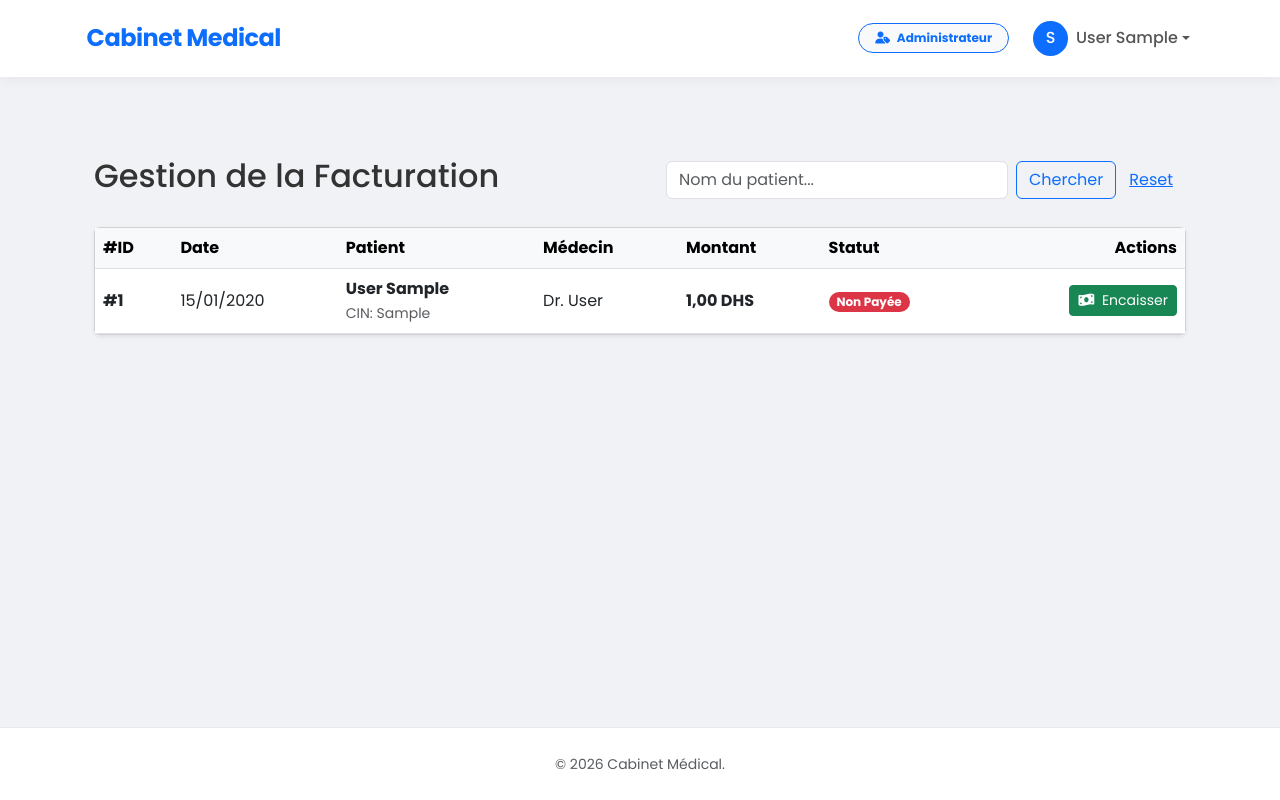
After one commit to elaoulamouhsine/clinic-management-system, a Django app: page /facturation/liste/ in a window 1280 px wide. The commit adds this page. Run offline with Django 5.2, Linux system fonts and the light colour scheme; a user stored in the database is signed in; tables that the repository leaves empty hold one stand-in row (values such as "Sample post").

Commit message:
implémentation de la liste des factures

```diff
--- a/django_project/urls.py
+++ b/django_project/urls.py
@@ -24,4 +24,5 @@ urlpatterns = [
     path('dossier/<int:pk>/', PatientDetailView.as_view(), name='patient_detail'),
     path('rdv/', include('planning.urls')),
     path('consultations/', include('consultations.urls')),
+    path('facturation/', include('facturation.urls')),
 ]
--- /dev/null
+++ b/facturation/urls.py
@@ -0,0 +1,7 @@
+from django.urls import path
+from . import views
+
+urlpatterns = [
+    path('liste/', views.FactureListView.as_view(), name='liste_factures'),
+    path('payer/<int:pk>/', views.PayerFactureView.as_view(), name='payer_facture'),
+]
--- a/facturation/views.py
+++ b/facturation/views.py
@@ -1,3 +1,39 @@
-from django.shortcuts import render
+from django.views.generic import ListView, View
+from django.contrib.auth.mixins import LoginRequiredMixin
+from django.shortcuts import get_object_or_404, redirect
+from django.contrib import messages
+from django.db.models import Q
+from .models import Facture
 
-# Create your views here.
+class FactureListView(LoginRequiredMixin, ListView):
+    model = Facture
+    template_name = 'facturation/liste_factures.html'
+    context_object_name = 'factures'
+
+    def get_queryset(self):
+        # On récupère les factures
+        queryset = Facture.objects.select_related(
+            'consultation__rdv__patient__user',
+            'consultation__rdv__docteur__user'
+        ).all()
+
+        # Filtre de recherche (optionnel, par nom de patient)
+        q = self.request.GET.get('q')
+        if q:
+            queryset = queryset.filter(
+                Q(consultation__rdv__patient__user__last_name__icontains=q) |
+                Q(consultation__rdv__patient__user__first_name__icontains=q)
+            )
+
+        # TRI : On met les "NON_PAYE" et "EN_ATTENTE" en premier, puis par date récente
+        return queryset.order_by('statut_paiement', '-date_facture')
+
+class PayerFactureView(LoginRequiredMixin, View):
+    """ Action rapide pour marquer une facture comme payée """
+    def post(self, request, pk):
+        facture = get_object_or_404(Facture, pk=pk)
+        if facture.statut_paiement != 'PAYE':
+            facture.statut_paiement = 'PAYE'
+            facture.save()
+            messages.success(request, f"La facture #{facture.id} a été marquée comme PAYÉE.")
+        return redirect('liste_factures')
--- a/templates/accounts/login.html
+++ b/templates/accounts/login.html
@@ -61,9 +61,6 @@
                     </div>
                 </form>
             </div>
-            <div class="card-footer bg-light text-center py-3">
-                <small class="text-muted">Problème d'accès ? Contactez l'administrateur.</small>
-            </div>
         </div>
     </div>
 </div>
--- a/templates/base.html
+++ b/templates/base.html
@@ -77,7 +77,7 @@
     <nav class="navbar navbar-expand-lg navbar-light bg-white sticky-top">
         <div class="container">
             <a class="navbar-brand" href="{% url 'dispatch_dashboard' %}">
-                <i class="fa-solid fa-staff-snake me-2"></i>MediCab
+                <i class="fa-solid"></i> Cabinet Medical
             </a>
             <button class="navbar-toggler" type="button" data-bs-toggle="collapse" data-bs-target="#navbarContent">
                 <span class="navbar-toggler-icon"></span>
--- /dev/null
+++ b/templates/facturation/liste_factures.html
@@ -0,0 +1,74 @@
+{% extends 'base.html' %}
+
+{% block content %}
+<div class="container mt-4">
+    <div class="d-flex justify-content-between align-items-center mb-4">
+        <h2>Gestion de la Facturation</h2>
+
+        <form class="d-flex" method="GET">
+            <input class="form-control me-2" type="search" name="q" placeholder="Nom du patient..." value="{{ request.GET.q }}">
+            <button class="btn btn-outline-primary" type="submit">Chercher</button>
+            <a href="{% url 'liste_factures' %}" class="btn btn-link">Reset</a>
+        </form>
+    </div>
+
+    <div class="card shadow-sm">
+        <div class="table-responsive">
+            <table class="table table-hover align-middle mb-0">
+                <thead class="table-light">
+                    <tr>
+                        <th>#ID</th>
+                        <th>Date</th>
+                        <th>Patient</th>
+                        <th>Médecin</th>
+                        <th>Montant</th>
+                        <th>Statut</th>
+                        <th class="text-end">Actions</th>
+                    </tr>
+                </thead>
+                <tbody>
+                    {% for fac in factures %}
+                    <tr>
+                        <td class="fw-bold">#{{ fac.id }}</td>
+                        <td>{{ fac.date_facture|date:"d/m/Y" }}</td>
+                        <td>
+                            <div class="fw-bold">{{ fac.consultation.rdv.patient.user.last_name }} {{ fac.consultation.rdv.patient.user.first_name }}</div>
+                            <small class="text-muted">CIN: {{ fac.consultation.rdv.patient.cin }}</small>
+                        </td>
+                        <td>Dr. {{ fac.consultation.rdv.docteur.user.last_name }}</td>
+                        <td class="fw-bold">{{ fac.montant }} DHS</td>
+                        <td>
+                            {% if fac.statut_paiement == 'PAYE' %}
+                                <span class="badge bg-success rounded-pill">Payée</span>
+                            {% elif fac.statut_paiement == 'NON_PAYE' %}
+                                <span class="badge bg-danger rounded-pill">Non Payée</span>
+                            {% else %}
+                                <span class="badge bg-warning text-dark rounded-pill">En attente</span>
+                            {% endif %}
+                        </td>
+                        <td class="text-end">
+                            {% if fac.statut_paiement != 'PAYE' %}
+                                <form action="{% url 'payer_facture' fac.id %}" method="post" class="d-inline" onsubmit="return confirm('Confirmer le paiement de {{ fac.montant }} DHS ?');">
+                                    {% csrf_token %}
+                                    <button type="submit" class="btn btn-success btn-sm" title="Encaisser">
+                                        <i class="fas fa-money-bill-wave me-1"></i> Encaisser
+                                    </button>
+                                </form>
+                            {% else %}
+                                <button class="btn btn-outline-secondary btn-sm" onclick="window.print()">
+                                    <i class="fas fa-print"></i> Reçu
+                                </button>
+                            {% endif %}
+                        </td>
+                    </tr>
+                    {% empty %}
+                    <tr>
+                        <td colspan="7" class="text-center py-5 text-muted">Aucune facture trouvée.</td>
+                    </tr>
+                    {% endfor %}
+                </tbody>
+            </table>
+        </div>
+    </div>
+</div>
+{% endblock %}
--- a/templates/home.html
+++ b/templates/home.html
@@ -63,7 +63,6 @@ Intelligente{% endblock %} {% block extra_css %}
         <span
           class="badge bg-primary bg-opacity-10 text-primary px-3 py-2 rounded-pill mb-3 fw-bold"
         >
-          <i class="fas fa-star me-2"></i>Cabinet Médical
         </span>
         <h1 class="display-4 fw-bold mb-4 lh-sm">
           Votre Santé, <br />
@@ -88,9 +87,6 @@ Intelligente{% endblock %} {% block extra_css %}
           >
             <i class="fas fa-sign-in-alt me-2"></i>Connexion
           </a>
-          <button class="btn btn-outline-primary btn-lg rounded-pill px-4">
-            En savoir plus
-          </button>
           {% endif %}
         </div>
       </div>
--- a/templates/planning/liste_rendez_vous.html
+++ b/templates/planning/liste_rendez_vous.html
@@ -4,9 +4,6 @@
 <div class="container-fluid mt-4">
     <div class="d-flex justify-content-between align-items-center mb-4">
         <h2 class="h3">Planning des Rendez-vous</h2>
-        <a href="#" class="btn btn-success shadow-sm">
-            <i class="fas fa-plus"></i> Nouveau RDV
-        </a>
     </div>
 
     <div class="card shadow-sm mb-4">
```
Also changed, not shown: templates/accounts/patient_dashboard.html (+1 -19 lines), templates/accounts/secretary_dashboard.html (+1 -15 lines).
